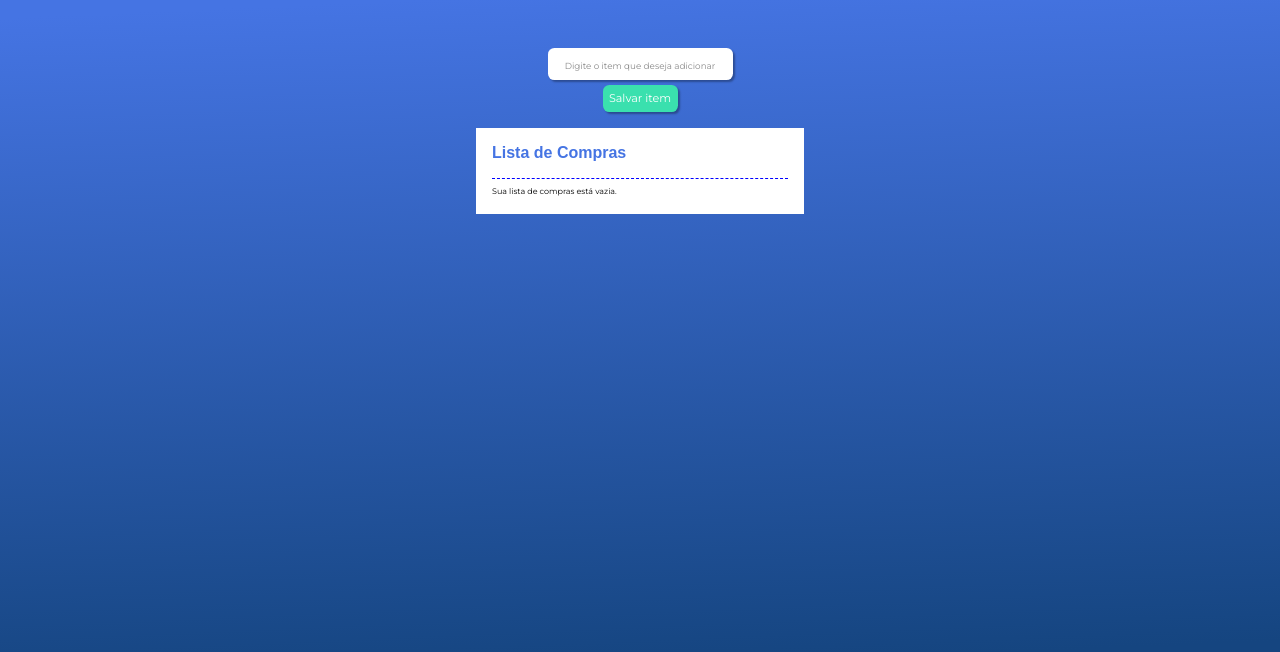
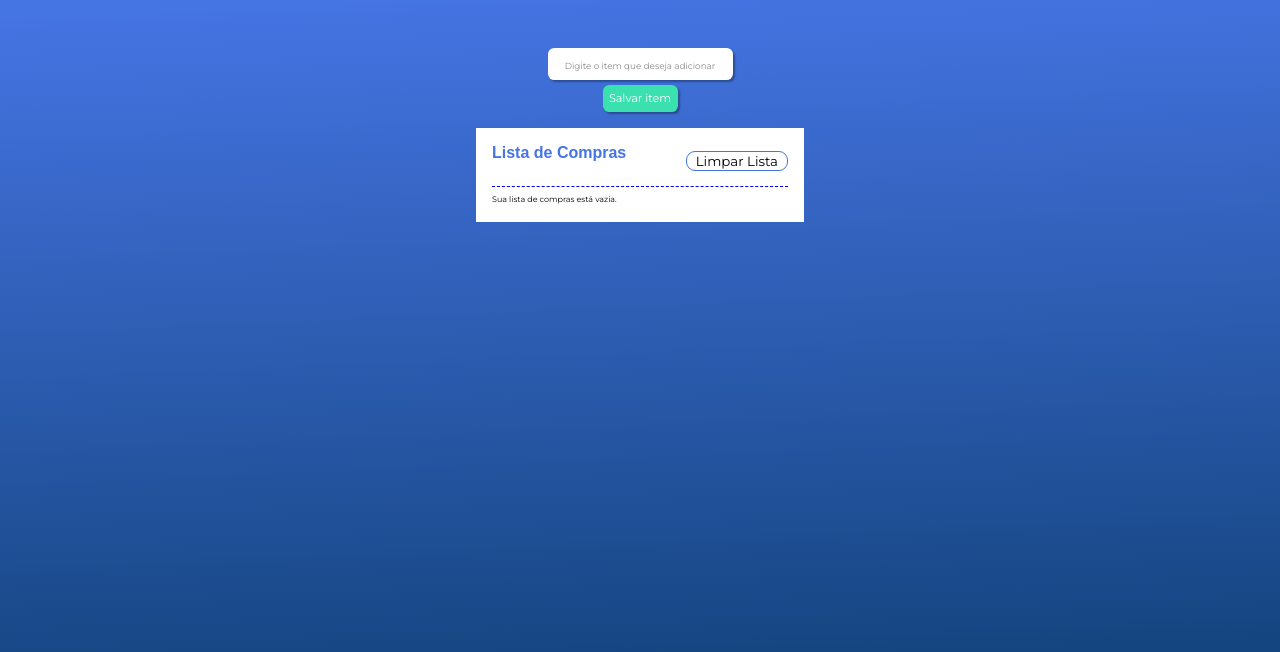
Before and after one commit to andrefelipeos/angular-lifecycle, an Angular app: page / in a window 1280 px wide. Shown: the top 652 px of the page. Built offline with nearby package versions, Linux system fonts and the light colour scheme; a web font is replaced by a local one.

Commit message:
feat: add functionality to delete all items

```diff
--- a/src/app/app.component.css
+++ b/src/app/app.component.css
@@ -16,9 +16,7 @@
 }
 
 .lista h4 {
-  border-bottom: 1px solid blue;
   padding-bottom: 1rem;
-  border-style: none none dashed none;
   font-family: 'Mansalva', sans-serif;
   color: #4574E3;
 }
@@ -66,6 +64,23 @@ small {
   justify-self: start;
   grid-area: date;
 }
+
 .line-through {
   text-decoration: line-through;
 }
+
+.header-lista {
+  align-items: center;
+  border-bottom: 1px solid blue;
+  border-style: none none dashed none;
+  display: flex;
+  justify-content: space-between;
+  padding-bottom: .5rem;
+}
+
+.btn-header {
+  background-color: transparent;
+  border: 1px #4574e3 solid;
+  padding: 1px 9px;
+  border-radius: 9px;
+}
--- a/src/app/app.component.html
+++ b/src/app/app.component.html
@@ -3,7 +3,10 @@
   </app-input>
   <div class="container">
     <div class="lista">
-      <h4 class="title-list">Lista de Compras</h4>
+      <div class="header-lista">
+        <h4 class="title-list">Lista de Compras</h4>
+        <button class="btn-header" (click)="limparLista()">Limpar Lista</button>
+      </div>
       <div *ngIf="this.listaDeCompras.length > 0 else mensagemListaVazia">
         <div *ngFor="let item of this.listaDeCompras">
           <app-item [item]="item"
--- a/src/app/app.component.ts
+++ b/src/app/app.component.ts
@@ -32,4 +32,8 @@ export class AppComponent implements OnInit, DoCheck {
     this.listaDeCompras.splice(index, 1);
   }
 
+  public limparLista(): void {
+    this.listaDeCompras = [];
+  }
+
 }
```
